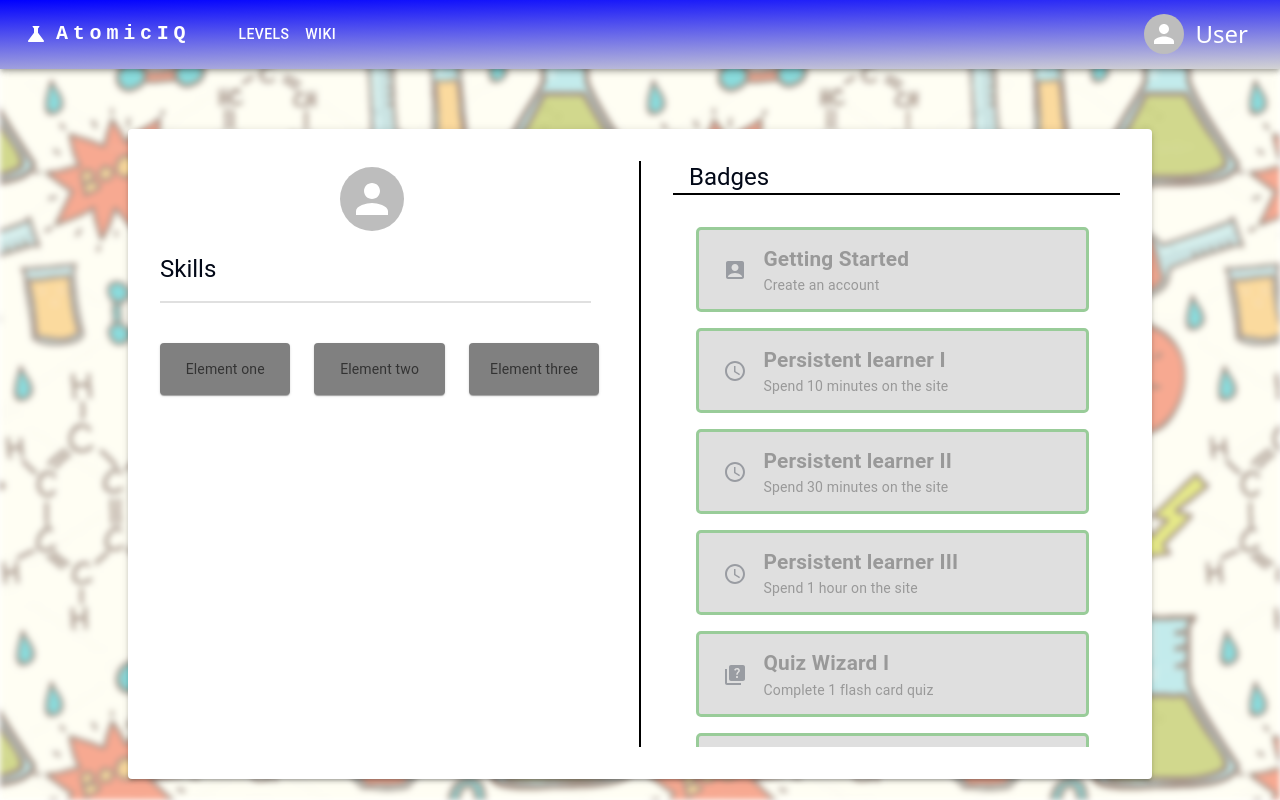
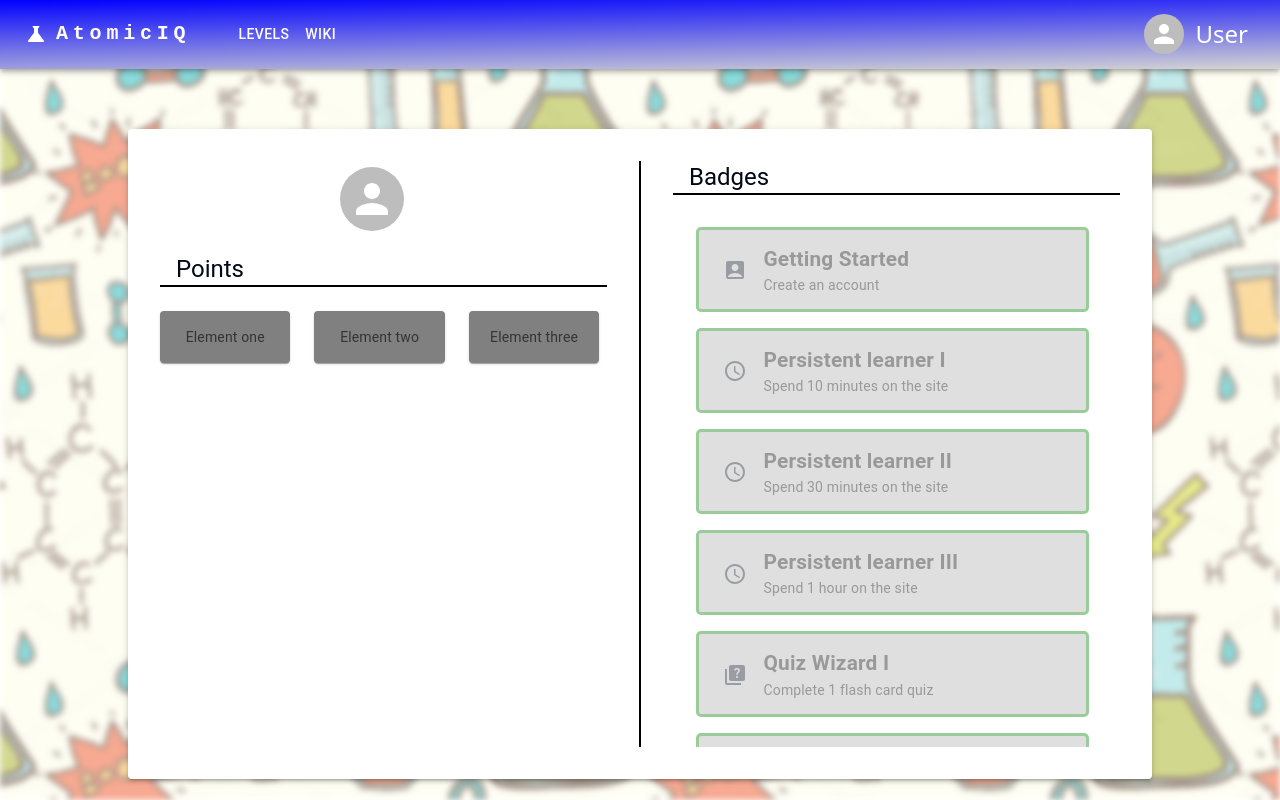
Before and after one commit to swu628/se701-project-React-AtomicIQ, a React (Vite) app in the folder Frontend/: page /profile in a window 1280 px wide. Both pictures are taken after a click on the button 371 px from the left and 198 px from the top of the page. Built offline with nearby package versions, Linux system fonts and the light colour scheme.

Commit message:
refactored title and divider

```diff
--- a/Frontend/src/Pages/Profile.tsx
+++ b/Frontend/src/Pages/Profile.tsx
@@ -67,10 +67,6 @@ export default function Profile({ badgeData }: ProfileProps) {
 
       {/* Right */}
       <Stack display="flex" flex={5} direction="column" ml="2rem">
-        <Typography variant="h5" sx={{ marginLeft: "1rem" }}>
-          Badges
-        </Typography>
-        <Divider sx={{ borderBottomWidth: 2, borderColor: "black" }} />
         <Badges
           badgeData={badgeData}
           existingBadges={userSession?.badges || []}
--- a/Frontend/src/components/Profile/Avatar.tsx
+++ b/Frontend/src/components/Profile/Avatar.tsx
@@ -1,5 +1,15 @@
-import { Typography, Grid, Divider, Paper } from "@mui/material";
-import { experimentalStyled as styled } from "@mui/material/styles";
+import {
+  Typography,
+  Grid,
+  Divider,
+  Paper,
+  ThemeProvider,
+  Stack,
+} from "@mui/material";
+import {
+  experimentalStyled as styled,
+  createTheme,
+} from "@mui/material/styles";
 
 const Item = styled(Paper)(({ theme }) => ({
   backgroundColor: "gray", // Element: color1, Property: color2
@@ -23,14 +33,22 @@ const skills = [
   },
 ];
 
+const theme = createTheme({
+  palette: {
+    primary: {
+      main: "#008000",
+    },
+  },
+});
+
 export default function Avatar() {
   return (
-    <>
-      <Typography variant="h5">Skills</Typography>
-      <Divider
-        variant="fullWidth"
-        sx={{ borderBottomWidth: 2, marginRight: "1rem" }}
-      />
+    <ThemeProvider theme={theme}>
+      <Stack direction="column">
+        <Typography variant="h5" sx={{ marginLeft: "1rem" }}>
+          Points
+        </Typography>
+        <Divider sx={{ borderBottomWidth: 2, borderColor: "black" }} />
         <Grid
           container
           spacing={{ xs: 2, md: 3 }}
@@ -43,6 +61,7 @@ export default function Avatar() {
             </Grid>
           ))}
         </Grid>
-    </>
+      </Stack>
+    </ThemeProvider>
   );
 }
--- a/Frontend/src/components/Profile/Badges.tsx
+++ b/Frontend/src/components/Profile/Badges.tsx
@@ -4,6 +4,8 @@ import {
   ListItem,
   ListItemText,
   ListItemAvatar,
+  Typography,
+  Divider,
 } from "@mui/material";
 import AccountBoxIcon from "@mui/icons-material/AccountBox";
 import AccessTimeIcon from "@mui/icons-material/AccessTime";
@@ -35,6 +37,11 @@ interface BadgesProps {
 
 export default function Badges({ badgeData, existingBadges }: BadgesProps) {
   return (
+    <>
+      <Typography variant="h5" sx={{ marginLeft: "1rem" }}>
+        Badges
+      </Typography>
+      <Divider sx={{ borderBottomWidth: 2, borderColor: "black" }} />
       <Grid container justifyContent="center" sx={{ marginTop: "2rem" }}>
         <Grid item p="0 !important" sx={{ overflowY: "auto" }}>
           <List
@@ -77,5 +84,6 @@ export default function Badges({ badgeData, existingBadges }: BadgesProps) {
           </List>
         </Grid>
       </Grid>
+    </>
   );
 }
```
Lines whose indentation alone changed are shown as unchanged.
